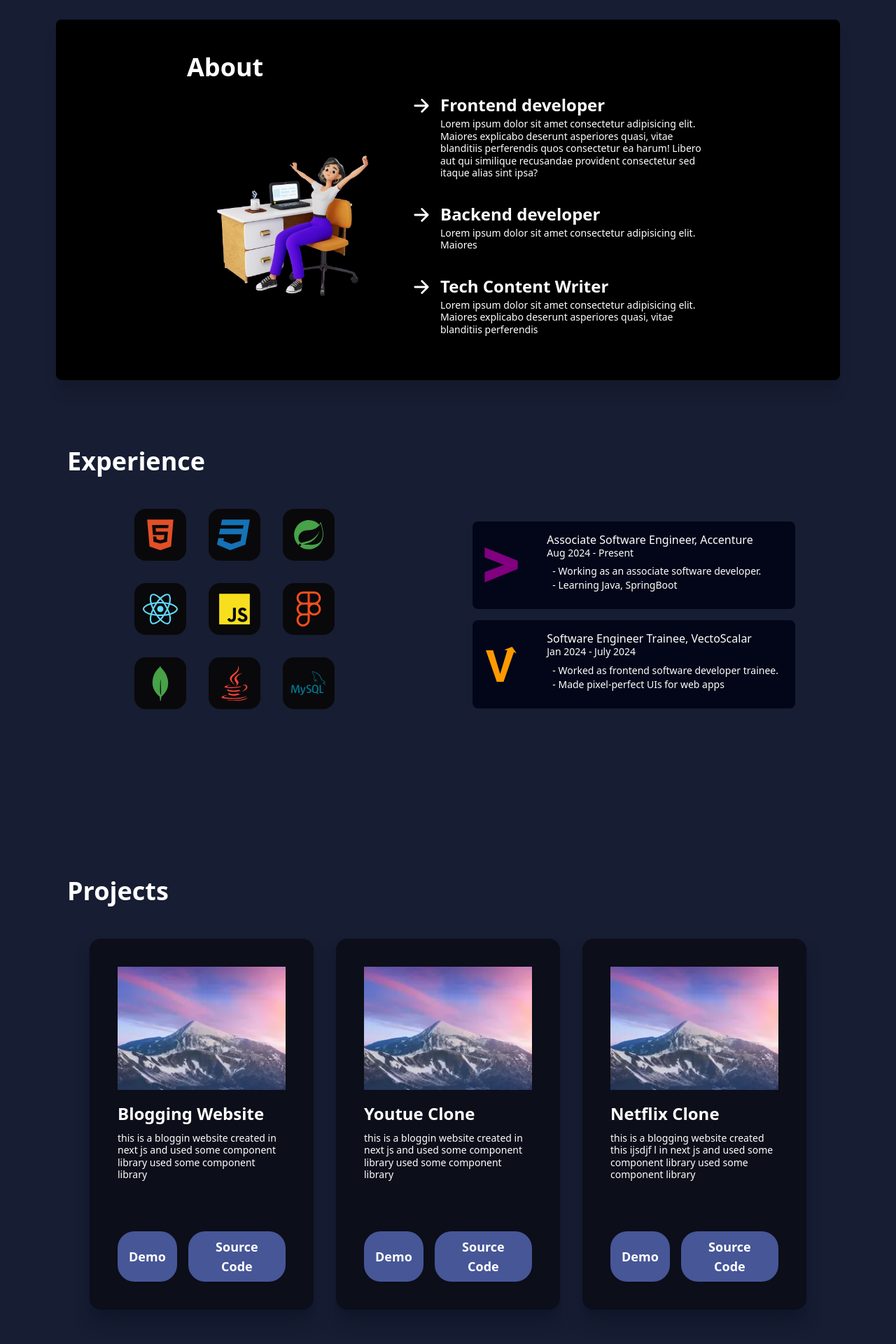
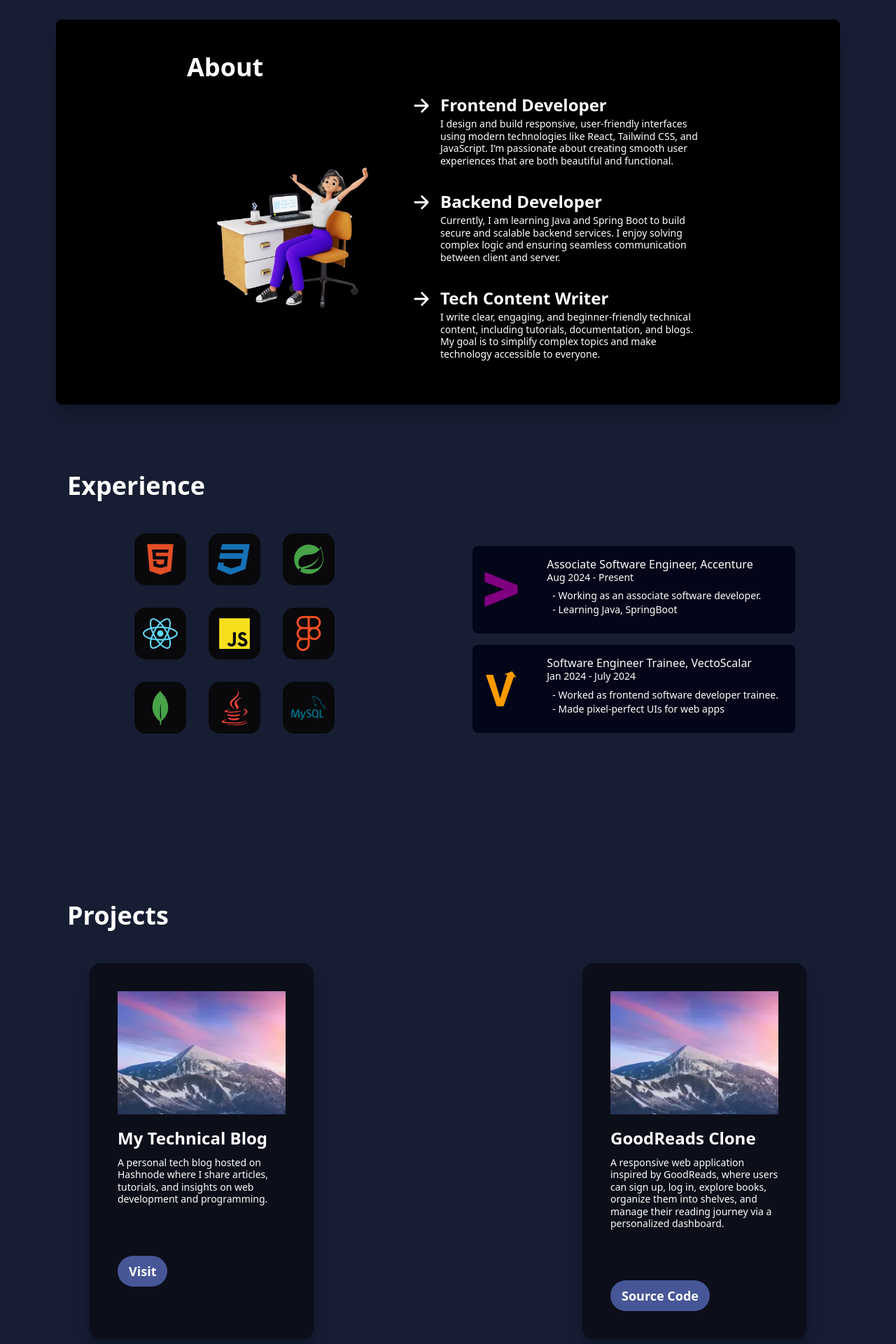
Before and after one commit to Chehak5911/portfolio-2025, a React (Vite) app: page / in a window 1280 px wide. Shown: the part 700-2620 px from the top of the page at 70% size. Built offline with nearby package versions, Linux system fonts and the light colour scheme.

Commit message:
Add content to website

```diff
--- a/src/components/About/About.jsx
+++ b/src/components/About/About.jsx
@@ -1,5 +1,6 @@
 import AboutImg from "../../assets/7358653-removebg-preview.png";
 import { IoArrowForward } from "react-icons/io5";
+
 const About = () => {
   return (
     <div
@@ -14,44 +15,45 @@ const About = () => {
           <ul>
             <div className="flex gap-3 py-4">
               <IoArrowForward size={30} className="mt-1" />
-
               <span className="w-96">
                 <h1 className="text-xl md:text-2xl font-semibold leading-normal">
-                  Frontend developer
+                  Frontend Developer
                 </h1>
                 <p className="text-sm md:text-md leading-tight">
-                  Lorem ipsum dolor sit amet consectetur adipisicing elit.
-                  Maiores explicabo deserunt asperiores quasi, vitae blanditiis
-                  perferendis quos consectetur ea harum! Libero aut qui
-                  similique recusandae provident consectetur sed itaque alias
-                  sint ipsa?
+                  I design and build responsive, user-friendly interfaces using
+                  modern technologies like React, Tailwind CSS, and JavaScript.
+                  I’m passionate about creating smooth user experiences that are
+                  both beautiful and functional.
                 </p>
               </span>
             </div>
+
             <div className="flex gap-3 py-4">
               <IoArrowForward size={30} className="mt-1" />
-
               <span className="w-96">
                 <h1 className="text-xl md:text-2xl font-semibold leading-normal">
-                  Backend developer
+                  Backend Developer
                 </h1>
                 <p className="text-sm md:text-md leading-tight">
-                  Lorem ipsum dolor sit amet consectetur adipisicing elit.
-                  Maiores
+                  Currently, I am learning Java and Spring Boot to build secure and scalable backend services.
+                  I enjoy solving
+                  complex logic and ensuring seamless communication between
+                  client and server.
                 </p>
               </span>
             </div>
+
             <div className="flex gap-3 py-4">
               <IoArrowForward size={30} className="mt-1" />
-
               <span className="w-96">
                 <h1 className="text-xl md:text-2xl font-semibold leading-normal">
                   Tech Content Writer
                 </h1>
                 <p className="text-sm md:text-md leading-tight">
-                  Lorem ipsum dolor sit amet consectetur adipisicing elit.
-                  Maiores explicabo deserunt asperiores quasi, vitae blanditiis
-                  perferendis
+                  I write clear, engaging, and beginner-friendly technical
+                  content, including tutorials, documentation, and blogs. My
+                  goal is to simplify complex topics and make technology
+                  accessible to everyone.
                 </p>
               </span>
             </div>
--- a/src/components/Footer/Footer.jsx
+++ b/src/components/Footer/Footer.jsx
@@ -19,19 +19,19 @@ const Footer = () => {
         <a href="mailto:chehakbatra5911@gmail.com">
             <li className="flex gap-1 items-center">
                 <MdOutlineEmail size={20} />
-                myemail@gmail.com
+                chehakbatra5911@gmail.com
             </li>
         </a>
         <a href="https://www.linkedin.com/in/chehak-batra5911/">
             <li className="flex gap-1 items-center">
                 <CiLinkedin />
-                linkdlin.com/username
+                LinkedIn
             </li>
         </a>
         <a href="https://github.com/Chehak5911">
             <li className="flex gap-1 items-center">
                 <FaGithub />
-                github.com/username
+                GitHub
             </li>
         </a>
       </ul>
--- a/src/components/Home/Home.jsx
+++ b/src/components/Home/Home.jsx
@@ -9,11 +9,11 @@ const Home = () => {
             <TextChange />
         </h1>
         <p className="text-sm md:text-2xl tracking-tight ">
-          Lorem ipsum dolor sit amet consectetur adipisicing elit. Mollitia,
-          doloremque?
+          I am a passionate developer who enjoys building modern, responsive web applications. From crafting clean UIs to writing scalable backend logic,
+          I love bringing ideas to life through code.
         </p>
         <button className="mt-5 md:md-10 text-white py02 px-3 text-sm md:text-lg md:py-2 md:px-4 hover:opacity-85 duration-300 hover:scale-105 font-semibold rounded-3xl bg-[#465697]">
-          Contact Me
+          <a href="#Footer">Contact Me</a>
         </button>
       </div>
       <div>
--- a/src/components/Projects/ProjectCard.jsx
+++ b/src/components/Projects/ProjectCard.jsx
@@ -1,22 +1,40 @@
-//This disables eslint for this file and need not give the type of props
 /* eslint-disable react/prop-types */
 
 import bannerImg from "../../assets/photo-C8q0KQHG.webp";
-const ProjectCard = ({ title, main }) => {
+
+const ProjectCard = ({
+  title,
+  main,
+  primaryButtonTitle,
+  primaryButtonLink,
+  showSecondaryButton = false,
+  secondaryButtonTitle = "",
+  secondaryButtonLink = "#"
+}) => {
   return (
     <div className="p-3 md:p-6 flex flex-col w-80 bg-[#0c0e19] shadow-xl shadow-slate-900 rounded-2xl">
-      <img className="p-4" src={bannerImg} alt="" />
+      <img className="p-4" src={bannerImg} alt="Project banner" />
+
       <h3 className="px-4 text-xl md:text-2xl font-bold leading-normal">
         {title}
       </h3>
+
       <p className="px-4 text-sm md:text-md leading-tight py-2">{main}</p>
+
       <div className="mt-2 p-2 md:p-4 flex gap-2 md:gap-4">
-        <button className="md:mt-10 text-white py-2 px-3 text-sm md:text-lg md:py-2 md:px-4 hover:opacity-85 duration-300 hover:scale-105 font-semibold rounded-3xl bg-[#465697]">
-          Demo
-        </button>
-        <button className="md:mt-10 text-white py-2 px-3 text-sm md:text-lg md:py-2 md:px-4 hover:opacity-85 duration-300 hover:scale-105 font-semibold rounded-3xl bg-[#465697]">
-          Source Code
-        </button>
+        <a href={primaryButtonLink} target="_blank" rel="noopener noreferrer">
+          <button className="md:mt-10 text-white py-2 px-3 text-sm md:text-lg md:py-2 md:px-4 hover:opacity-85 duration-300 hover:scale-105 font-semibold rounded-3xl bg-[#465697]">
+            {primaryButtonTitle}
+          </button>
+        </a>
+
+        {showSecondaryButton && (
+          <a href={secondaryButtonLink} target="_blank" rel="noopener noreferrer">
+            <button className="md:mt-10 text-white py-2 px-3 text-sm md:text-lg md:py-2 md:px-4 hover:opacity-85 duration-300 hover:scale-105 font-semibold rounded-3xl bg-[#465697]">
+              {secondaryButtonTitle}
+            </button>
+          </a>
+        )}
       </div>
     </div>
   );
--- a/src/components/Projects/Projects.jsx
+++ b/src/components/Projects/Projects.jsx
@@ -6,16 +6,16 @@ const Projects = () => {
       <h1 className="text-2xl md:text-4xl text-white font-bold">Projects</h1>
       <div className="py-12 px-8 flex flex-wrap justify-between">
         <ProjectCard
-          title="Blogging Website"
-          main="this is a bloggin website created in next js and used some component library used some component library"
+        title="My Technical Blog"
+        main="A personal tech blog hosted on Hashnode where I share articles, tutorials, and insights on web development and programming."
+        primaryButtonTitle="Visit"
+        primaryButtonLink="https://hashnode.com/@chehakbatra"
         />
         <ProjectCard
-          title="Youtue Clone"
-          main="this is a bloggin website created in next js and used some component library used some component library"
-        />
-        <ProjectCard
-          title="Netflix Clone"
-          main="this is a blogging website created this ijsdjf l in next js and used some component library used some component library"
+          title="GoodReads Clone"
+          main="A responsive web application inspired by GoodReads, where users can sign up, log in, explore books, organize them into shelves, and manage their reading journey via a personalized dashboard."
+          primaryButtonTitle="Source Code"
+          primaryButtonLink="https://github.com/Chehak5911/GoodReads_Frontend"
         />
       </div>
     </div>
```
